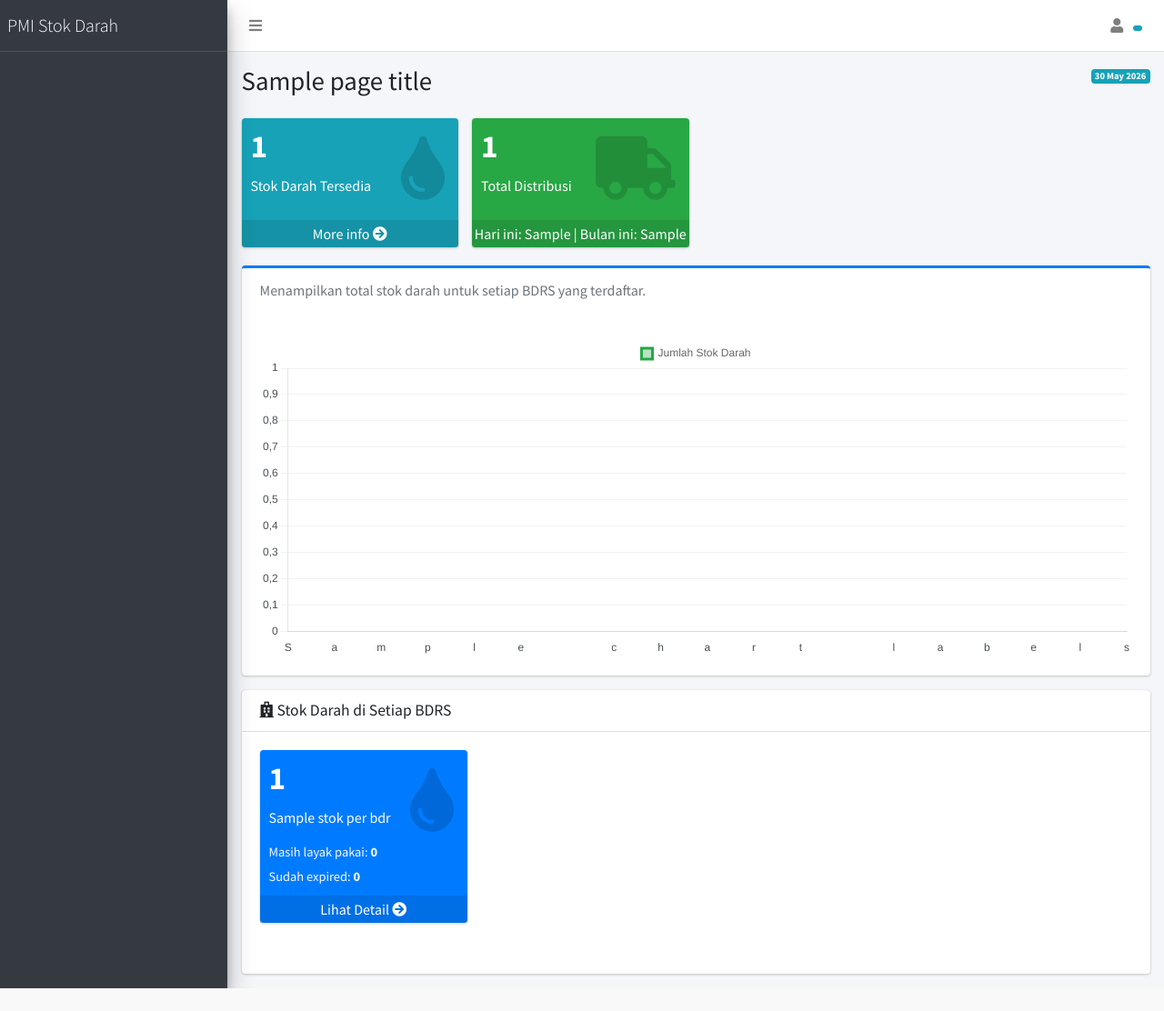
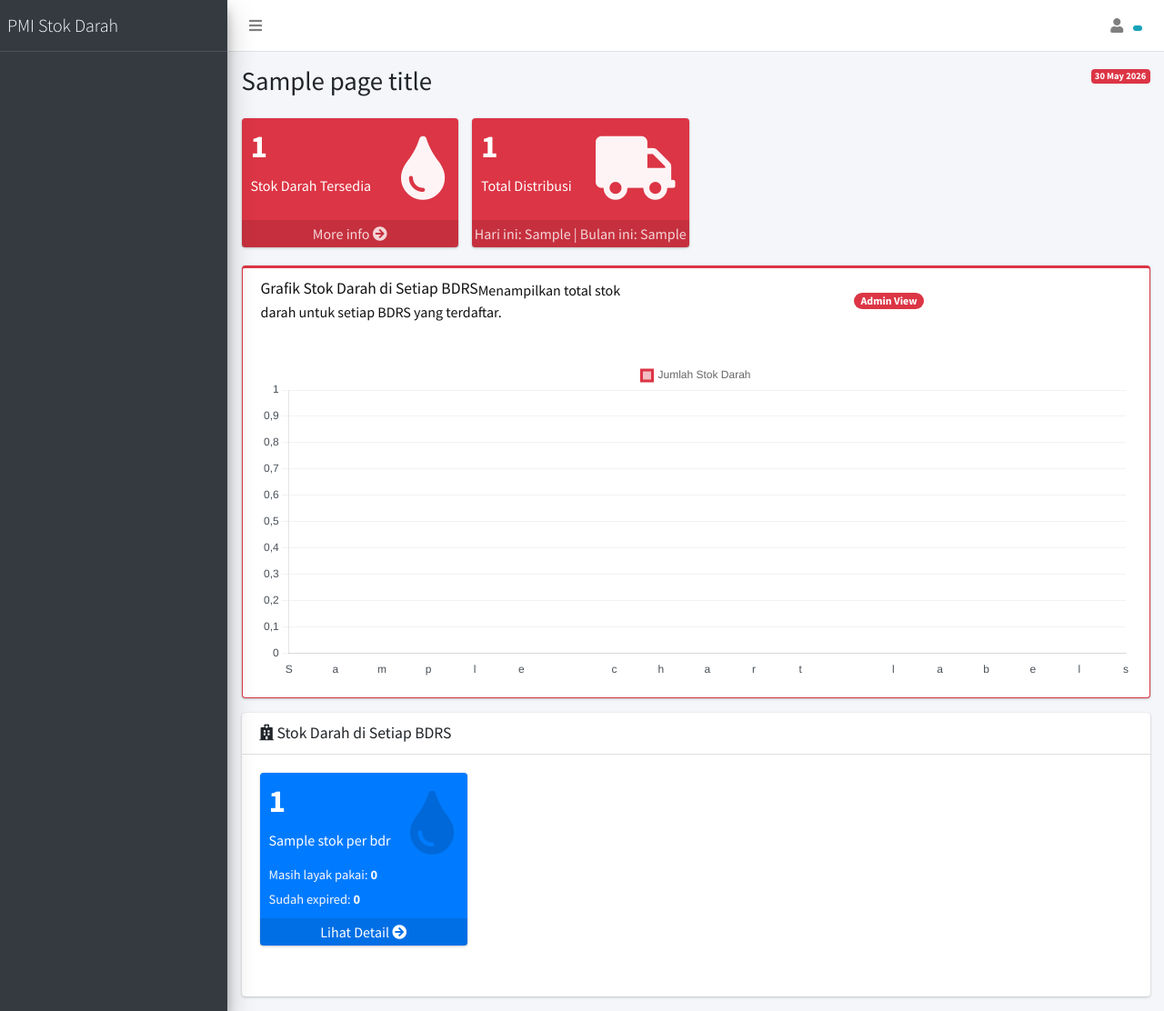
Before and after one commit to Rfan-411222036/pmi-stok-darah, a CodeIgniter 4 app: the page made by app/Views/dashboard/index.php in a window 1280 px wide. Shown: the whole page at 91% size. Before the commit the page ends 1087 px from the top, so only its background shows below. Run offline with PHP 8.4 and a stand-in for CodeIgniter, Linux system fonts and the light colour scheme; the template is opened without the code that fills it: most values are stand-ins (such as "Sample title", 1, 10 or a date in 2020); data that the repository does not hold is empty; some libraries are stand-ins or nearby versions.

Commit message:
feat: edit color

```diff
--- a/app/Views/dashboard/index.php
+++ b/app/Views/dashboard/index.php
@@ -3,6 +3,44 @@
 <?= $this->include('templates/sidebar') ?>
 
 <div class="content-wrapper">
+    <style>
+        .pmi-card {
+            background: #ffffff;
+            border: 1px solid #dc3545;
+            color: #111111;
+        }
+        .pmi-card .card-header {
+            background: #ffffff;
+            border-bottom: 1px solid #dc3545;
+            color: #111111;
+        }
+        .pmi-card .card-title,
+        .pmi-card .text-muted {
+            color: #111111 !important;
+        }
+        .pmi-box {
+            background: #dc3545 !important;
+            color: #ffffff !important;
+            border: none !important;
+        }
+        .pmi-box .icon {
+            color: rgba(255, 255, 255, 0.95);
+        }
+        .small-box.pmi-bdrs-card {
+            background: #ffffff !important;
+            color: #111111 !important;
+            border: 1px solid #dc3545;
+        }
+        .small-box.pmi-bdrs-card .icon {
+            color: #dc3545;
+        }
+        .small-box.pmi-bdrs-card .icon i {
+            color: #dc3545;
+        }
+        .small-box.pmi-bdrs-card .small-box-footer {
+            color: #dc3545 !important;
+        }
+    </style>
     <section class="content-header">
         <div class="container-fluid">
             <div class="row mb-2">
@@ -11,7 +49,7 @@
                 </div>
                 <div class="col-sm-6">
                     <div class="float-sm-right text-sm">
-                        <span class="badge badge-info"><?= date('d F Y') ?></span>
+                        <span class="badge badge-danger"><?= date('d F Y') ?></span>
                     </div>
                 </div>
             </div>
@@ -39,7 +77,7 @@
             <!-- Small boxes (Stat box) -->
             <div class="row">
                 <div class="col-lg-3 col-6">
-                    <div class="small-box bg-info">
+                    <div class="small-box pmi-box">
                         <div class="inner">
                             <h3><?= number_format($total_stok, 0, ',', '.') ?></h3>
                             <p>Stok Darah Tersedia</p>
@@ -52,7 +90,7 @@
                 </div>
 
                 <div class="col-lg-3 col-6">
-                    <div class="small-box bg-success">
+                    <div class="small-box pmi-box">
                         <div class="inner">
                             <h3><?= number_format($total_distribusi, 0, ',', '.') ?></h3>
                             <p>Total Distribusi</p>
@@ -152,13 +190,13 @@
 
             <div class="row">
                 <div class="col-12">
-                    <div class="card card-outline card-primary">
+                    <div class="card card-outline card-danger pmi-card">
                         <div class="card-header border-0 d-flex justify-content-between align-items-center">
                             <div>
-                                <!-- <h3 class="card-title"><?= $current_role === 'admin' ? 'Grafik Stok Darah di Setiap BDRS' : 'Grafik Stok Darah BDRS Saya' ?></h3> -->
+                                <h3 class="card-title"><?= $current_role === 'admin' ? 'Grafik Stok Darah di Setiap BDRS' : 'Grafik Stok Darah BDRS Saya' ?></h3>
                                 <p class="text-muted mb-0"><?php if ($current_role === 'admin'): ?>Menampilkan total stok darah untuk setiap BDRS yang terdaftar.<?php else: ?>Menampilkan total stok darah di BDRS Anda sendiri.<?php endif; ?></p>
                             </div>
-                            <!-- <span class="badge badge-pill badge-success"><?= $current_role === 'admin' ? 'Admin View' : 'BDRS View' ?></span> -->
+                            <span class="badge badge-pill badge-danger"><?= $current_role === 'admin' ? 'Admin View' : 'BDRS View' ?></span>
                         </div>
                         <div class="card-body">
                             <div class="chart-wrapper" style="min-height: 360px; position: relative;">
@@ -413,8 +451,8 @@
         var chartData = <?= json_encode($chart_data) ?>;
 
         var gradient = ctx.getContext('2d').createLinearGradient(0, 0, 0, 360);
-        gradient.addColorStop(0, 'rgba(40, 167, 69, 0.35)');
-        gradient.addColorStop(1, 'rgba(40, 167, 69, 0.05)');
+        gradient.addColorStop(0, 'rgba(220, 53, 69, 0.35)');
+        gradient.addColorStop(1, 'rgba(220, 53, 69, 0.05)');
 
         new Chart(ctx, {
             type: 'line',
@@ -424,13 +462,13 @@
                     {
                         label: 'Jumlah Stok Darah',
                         data: chartData,
-                        borderColor: '#28a745',
+                        borderColor: '#dc3545',
                         backgroundColor: gradient,
                         fill: true,
                         tension: 0.35,
                         pointRadius: 4,
                         pointBackgroundColor: '#ffffff',
-                        pointBorderColor: '#28a745',
+                        pointBorderColor: '#dc3545',
                         pointBorderWidth: 2
                     }
                 ]
```
Also changed, not shown: 1 other file.
